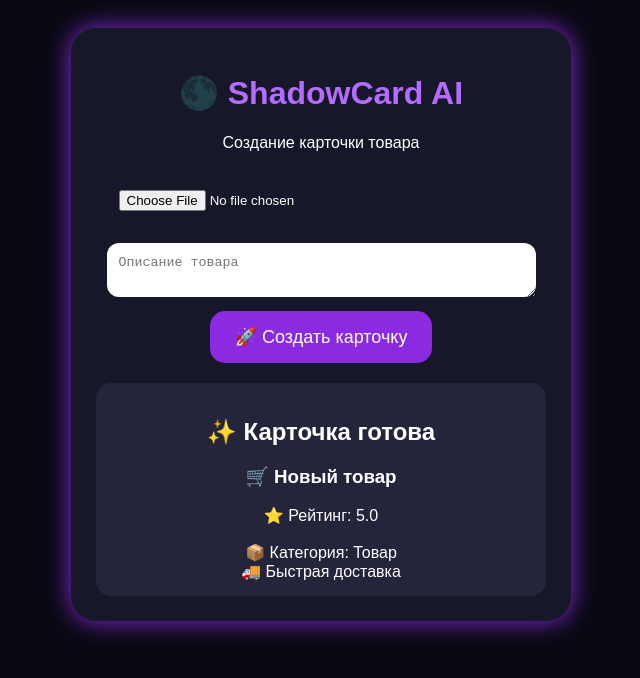
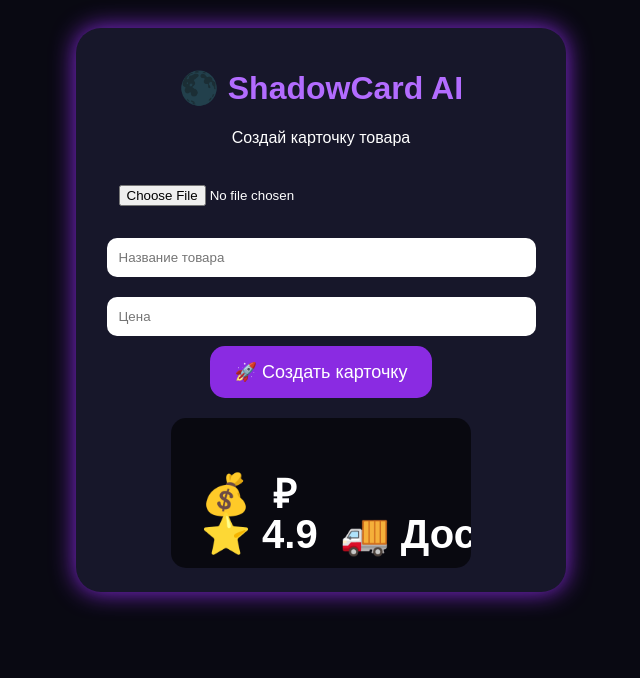
Before and after one commit to musaevsalik944-dev/ShadowCardAI, a plain HTML site: page index.html in a window 1280 px wide. Both pictures are taken after a click on the button "🚀 Создать карточку". Shown: the whole page, without its empty margins (319-959 px from the left). Drawn offline with Linux system fonts and the light colour scheme.

Commit message:
Update index.html

```diff
--- a/index.html
+++ b/index.html
@@ -8,7 +8,7 @@
 body{
 background:#090912;
 color:white;
-font-family:Arial,sans-serif;
+font-family:Arial;
 text-align:center;
 padding:20px;
 }
@@ -17,7 +17,7 @@ padding:20px;
 max-width:450px;
 margin:auto;
 background:#17172a;
-padding:25px;
+padding:20px;
 border-radius:25px;
 box-shadow:0 0 25px #8a2be2;
 }
@@ -30,7 +30,7 @@ input,textarea{
 width:90%;
 padding:12px;
 margin:10px;
-border-radius:12px;
+border-radius:10px;
 border:0;
 }
 
@@ -43,16 +43,9 @@ border-radius:15px;
 font-size:18px;
 }
 
-img{
-max-width:90%;
-border-radius:15px;
-margin:15px;
-}
-
-.result{
+canvas{
+max-width:100%;
 margin-top:20px;
-background:#24243b;
-padding:15px;
 border-radius:15px;
 }
 </style>
@@ -65,51 +58,50 @@ border-radius:15px;
 
 <h1>🌑 ShadowCard AI</h1>
 
-<p>Создание карточки товара</p>
+<p>Создай карточку товара</p>
 
 <input id="photo" type="file" accept="image/*">
 
-<br>
+<input id="name" placeholder="Название товара">
 
-<img id="preview" style="display:none">
+<input id="price" placeholder="Цена">
 
-<textarea id="description" placeholder="Описание товара"></textarea>
+<button onclick="createCard()">
+🚀 Создать карточку
+</button>
 
 <br>
 
-<button onclick="makeCard()">
-🚀 Создать карточку
-</button>
-
-<div class="result" id="result">
-✨ Карточка появится здесь
-</div>
+<canvas id="canvas"></canvas>
 
 </div>
 
 
 <script>
 
-let imageData = "";
+let img = new Image();
+let canvas=document.getElementById("canvas");
+let ctx=canvas.getContext("2d");
 
 
-document.getElementById("photo").addEventListener("change", function(){
+document.getElementById("photo").onchange=function(){
 
-let file = this.files[0];
+let file=this.files[0];
 
-if(file){
+let reader=new FileReader();
 
-let reader = new FileReader();
+reader.onload=function(e){
 
-reader.onload = function(e){
+img.onload=function(){
 
-imageData = e.target.result;
+canvas.width=img.width;
+canvas.height=img.height;
 
-let preview = document.getElementById("preview");
+ctx.drawImage(img,0,0);
 
-preview.src = imageData;
+}
 
-preview.style.display="block";
+img.src=e.target.result;
 
 }
 
@@ -117,37 +109,31 @@ reader.readAsDataURL(file);
 
 }
 
-});
 
 
-function makeCard(){
+function createCard(){
 
-let text = document.getElementById("description").value;
-
-if(text===""){
-text="Новый товар";
-}
+ctx.drawImage(img,0,0);
 
 
-document.getElementById("result").innerHTML = `
+ctx.fillStyle="rgba(0,0,0,0.6)";
+ctx.fillRect(0,canvas.height-170,canvas.width,170);
 
-<h2>✨ Карточка готова</h2>
 
-${imageData ? `<img src="${imageData}">` : ""}
+ctx.fillStyle="white";
+ctx.font="bold 40px Arial";
 
-<h3>🛒 ${text}</h3>
 
-⭐ Рейтинг: 5.0
+let name=document.getElementById("name").value;
+let price=document.getElementById("price").value;
 
-<br><br>
 
-📦 Категория: Товар
+ctx.fillText(name,30,canvas.height-110);
 
-<br>
+ctx.fillText("💰 "+price+" ₽",30,canvas.height-60);
 
-🚚 Быстрая доставка
+ctx.fillText("⭐ 4.9  🚚 Доставка",30,canvas.height-20);
 
-`;
 
 }
 
```
